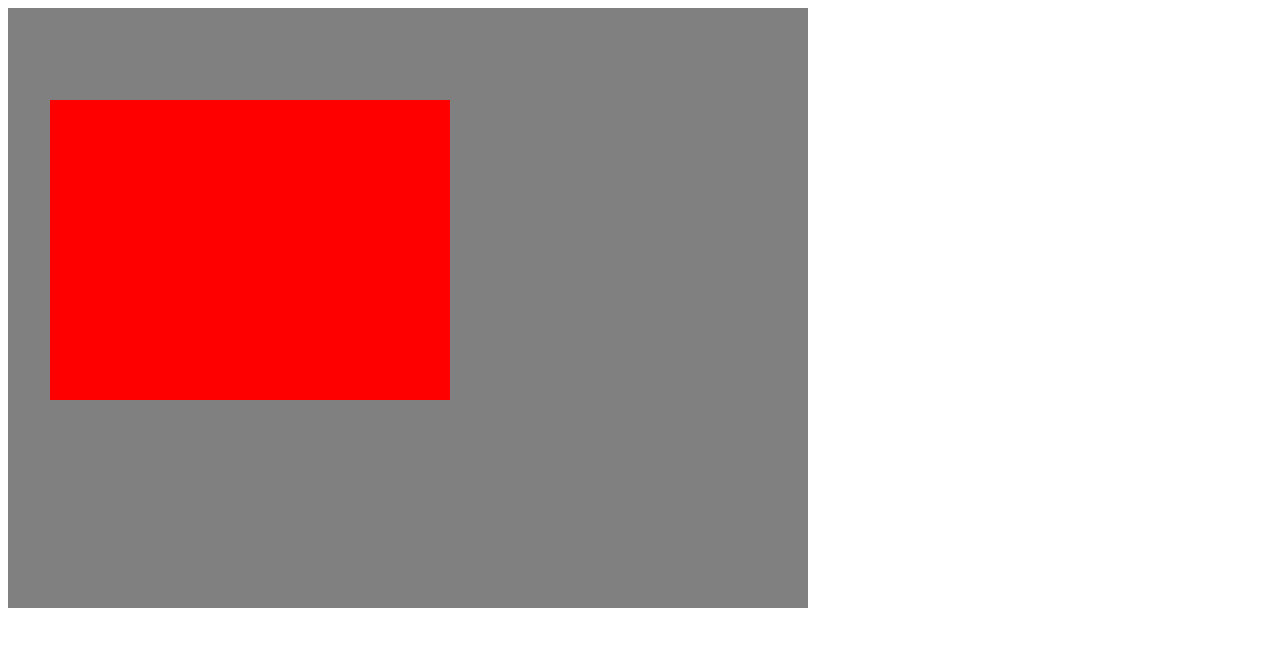
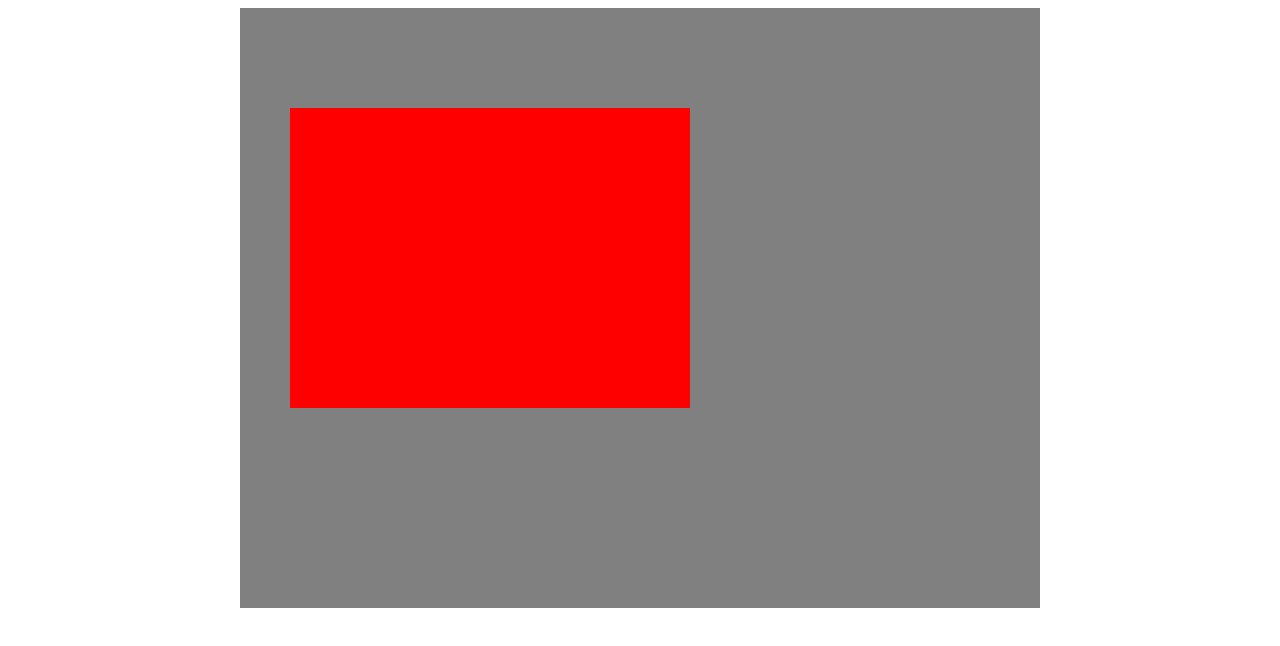
Before and after one commit to shohil06/HTML, a plain HTML site: page Positioning.html in a window 1280 px wide. Drawn offline with Linux system fonts and the light colour scheme.

Commit message:
Positioning conept is clear

```diff
--- a/CSS/Positioning.css
+++ b/CSS/Positioning.css
@@ -1,11 +1,12 @@
 
 .wrap{
+  margin: auto;
   width: 800px;
   height: 600px;
   background-color: grey;
 }
 .inside{
-  position: absolute;
+  position: relative;
   top: 100px;
   left: 50px;
   width: 400px;
--- a/Positioning.html
+++ b/Positioning.html
@@ -6,8 +6,8 @@
 </head>
 <body>
 <div class="wrap">
+  <div class="inside"></div>
 
 </div>
-<div class="inside"></div>
 </body>
 </html>
```
